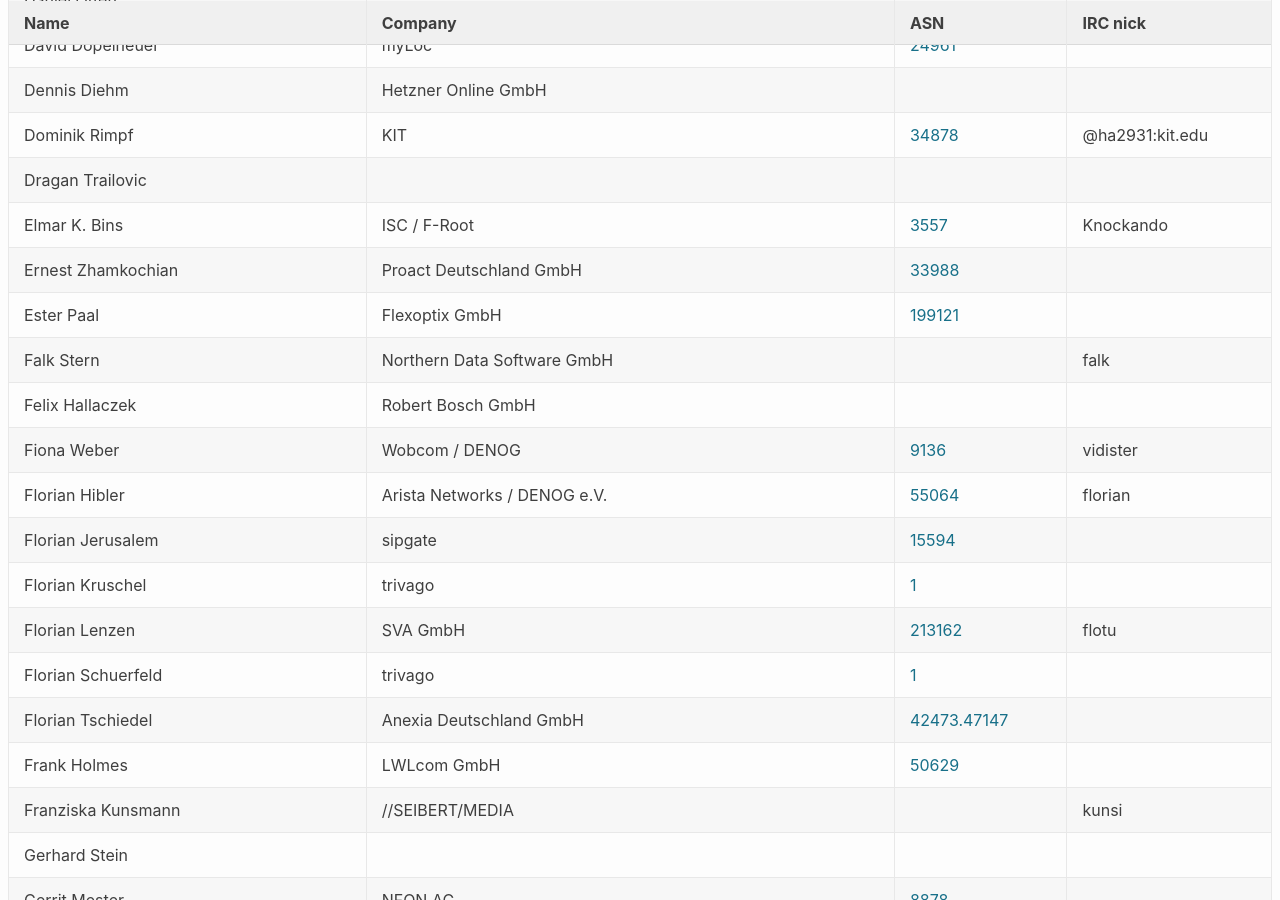
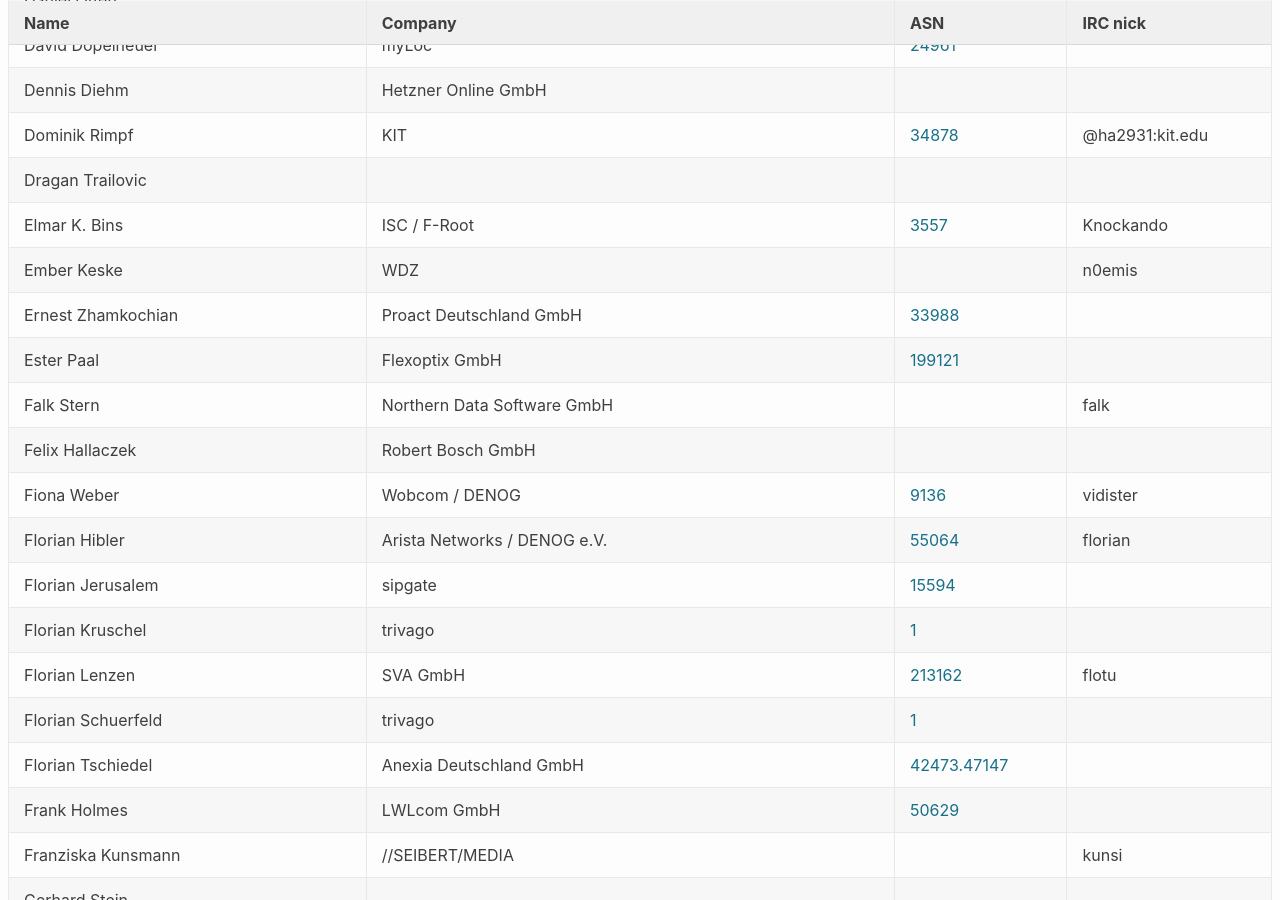
Before and after one commit to denog/pretix-attendeelist, a Jekyll site: the page built from denog14/index.md, in a window 1280 px wide and 900 px high, scrolled down 1414 px. Built offline with Jekyll 4.4.1, drawn with Linux system fonts in a browser that asks for light colours.

Commit message:
Latest data: Tue Oct 11 14:04:46 UTC 2022

```diff
--- a/_data/attendees_denog14_onsite.json
+++ b/_data/attendees_denog14_onsite.json
@@ -196,6 +196,12 @@
     "company": "ISC / F-Root",
     "irc": "Knockando",
     "asn": "3557"
+  },
+  {
+    "name": "Ember Keske",
+    "company": "WDZ",
+    "irc": "n0emis",
+    "asn": null
   },
   {
     "name": "Ernest Zhamkochian",
```
